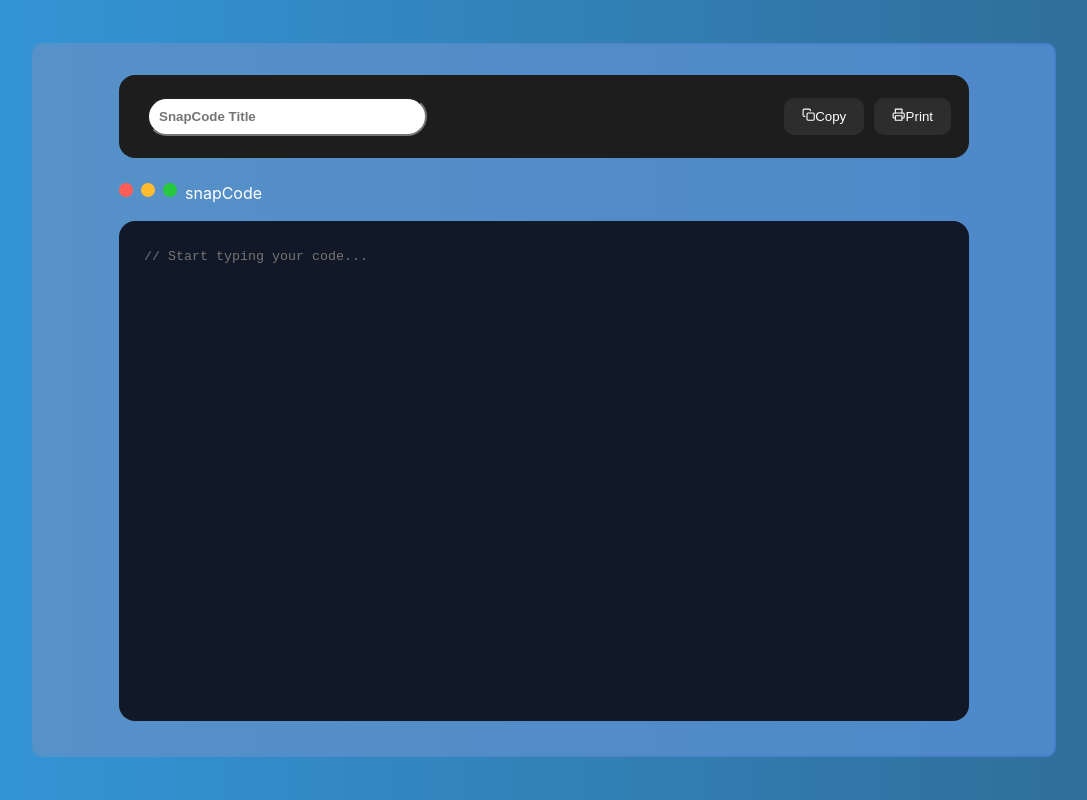
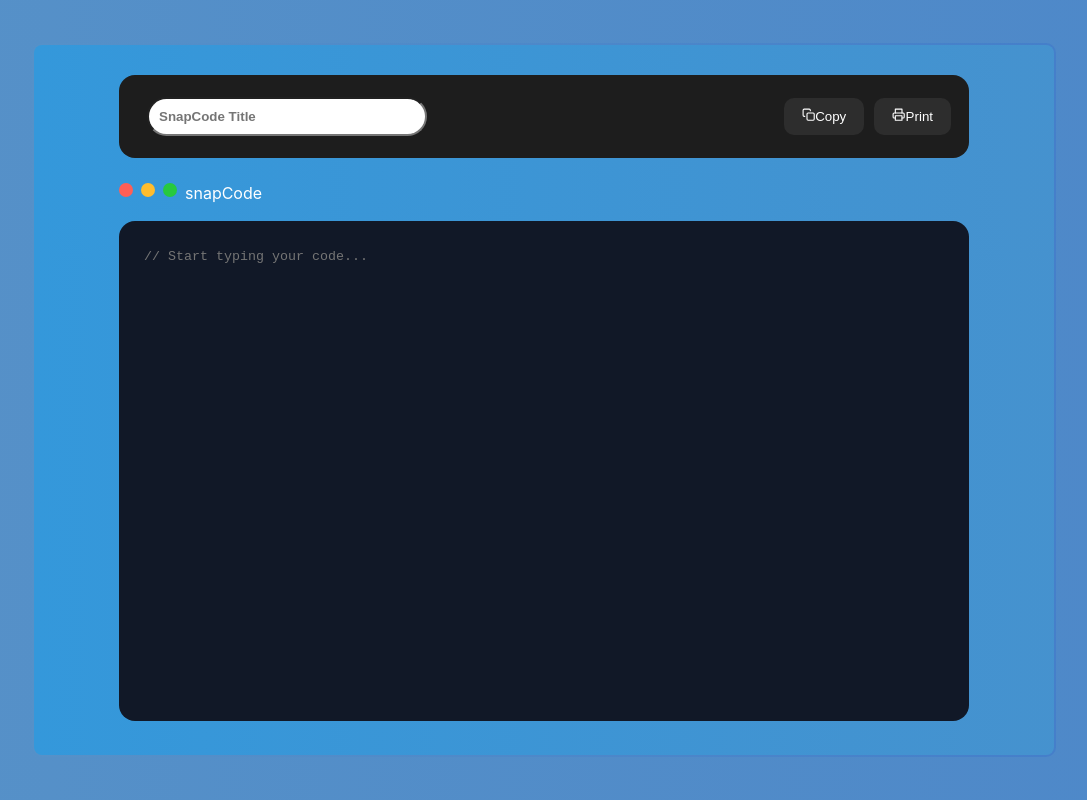
Before and after one commit to rocker-bell/SnapCode, a React (Vite) app: page / in a window 1280 px wide. Shown: the whole page, without its empty margins (96-1183 px from the left). Built offline with nearby package versions, Linux system fonts and the light colour scheme.

Commit message:
Add base color modification

```diff
--- a/src/index.css
+++ b/src/index.css
@@ -4,17 +4,7 @@
     box-sizing:border-box;
 }
 
-/* html, body{
-    background:#0f172a;
-    color:#fff;
-    font-family:Inter,sans-serif;
-    width: 100vw;
-    height: 100vh;
-    display: flex;
-    justify-content: center;
-    align-items: center;
-} */
-
+/*
 html, body {
     background: #2c3e50;
     background: linear-gradient(to right, #3498db, #2c3e50);
@@ -42,49 +32,7 @@ html, body {
     }
 }
 
-/* #root {
 
-  border: 1px dashed black;
-  min-width: 80%;
-  min-height: 80%;
-  display: flex;
-  justify-content: center;
-  border-radius: 10px;
-} */
-
-
-/* #root {
-    min-width: 80%;
-    min-height: 80%;
-
-    display: flex;
-    justify-content: center;
-    align-items: center;
-
-    border-radius: 10px;
-    border: 2px dashed transparent;
-
-    background:
-        linear-gradient(to right, #64b3f4, #c2e59c) padding-box,
-        linear-gradient(90deg, #3498db, #2c3e50, #64b3f4) border-box;
-
-
-
-    background-size: 200% 200%;
-    animation: rootGradient 8s ease infinite;
-}
-
-@keyframes rootGradient {
-    0% {
-        background-position: 0% 50%;
-    }
-    50% {
-        background-position: 100% 50%;
-    }
-    100% {
-        background-position: 0% 50%;
-    }
-} */
 
 #root {
     min-width: 80%;
@@ -115,4 +63,69 @@ html, body {
     100% {
         background-position: 0% 50%;
     }
+} */
+
+
+:root {
+    --body-gradient: linear-gradient(to right, #3498db, #578cc2);
+    --root-gradient: linear-gradient(to right, #5691c8, #457fca);
+    --border-gradient: linear-gradient(90deg, #5691c8, #457fca, #5691c8);
 }
+
+html, body {
+    background: #2c3e50;
+    background: var(--root-gradient);
+    background-size: 200% 200%;
+    animation: gradientAnimation 8s ease infinite;
+
+    color: #fff;
+    font-family: Inter, sans-serif;
+    width: 100vw;
+    height: 100vh;
+    display: flex;
+    justify-content: center;
+    align-items: center;
+}
+
+#root {
+    min-width: 80%;
+    min-height: 80%;
+
+    display: flex;
+    justify-content: center;
+    align-items: center;
+
+    border-radius: 10px;
+    border: 2px dashed transparent;
+
+    background:
+        var(--body-gradient) padding-box,
+        var(--border-gradient) border-box;
+
+    background-size: 200% 200%;
+    animation: rootGradient 8s ease infinite;
+}
+
+@keyframes gradientAnimation {
+    0% {
+        background-position: 0% 50%;
+    }
+    50% {
+        background-position: 100% 50%;
+    }
+    100% {
+        background-position: 0% 50%;
+    }
+}
+
+@keyframes rootGradient {
+    0% {
+        background-position: 0% 50%;
+    }
+    50% {
+        background-position: 100% 50%;
+    }
+    100% {
+        background-position: 0% 50%;
+    }
+}
```
Also changed, not shown: src/Components/Structure.jsx (+0 -73 lines), src/Styles/Structure.css (+0 -47 lines).
